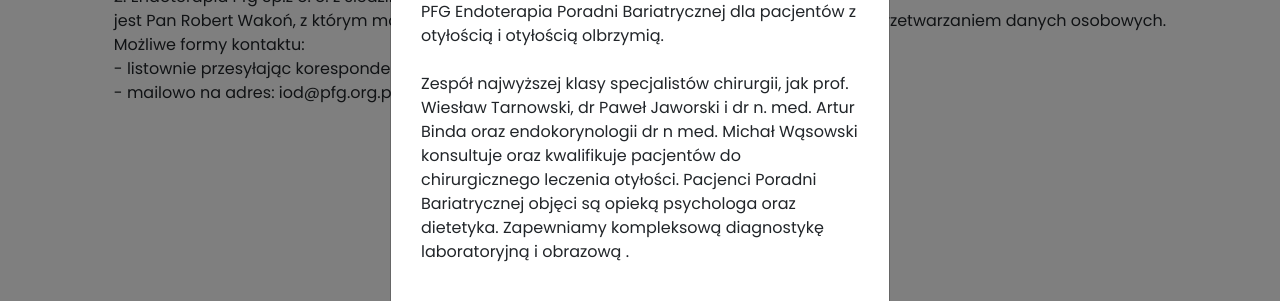
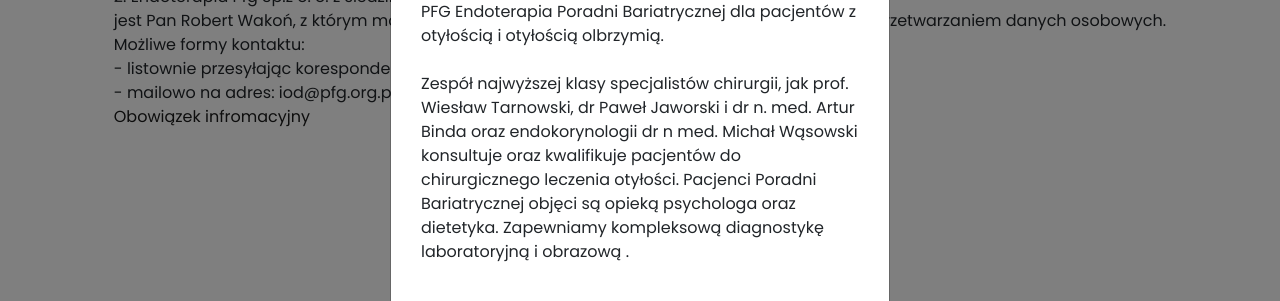
Before and after one commit to cmpswierczek/pfg, a Gatsby site: page /rodo in a window 1280 px wide. Shown: the part 361-662 px from the top of the page. Built offline with nearby package versions, Linux system fonts and the light colour scheme; Gatsby itself is replaced by a stand-in of ours.

Commit message:
Update rodo.tsx

```diff
--- a/src/pages/rodo.tsx
+++ b/src/pages/rodo.tsx
@@ -20,6 +20,7 @@ const PrivacyPolicyPage = (props: Props) => {
         Możliwe formy kontaktu:<br />
         - listownie przesyłając korespondencję na nasz adres, z dopiskiem „IOD” <br />
         - mailowo na adres: iod@pfg.org.pl.<br />
+          <a href="https://gastro111.home.pl/wp/wp-content/uploads/2023/03/obowiazek_informacyjny.pdf">Obowiązek infromacyjny</a>
         </p>
       </section>
     </Layout>
```
